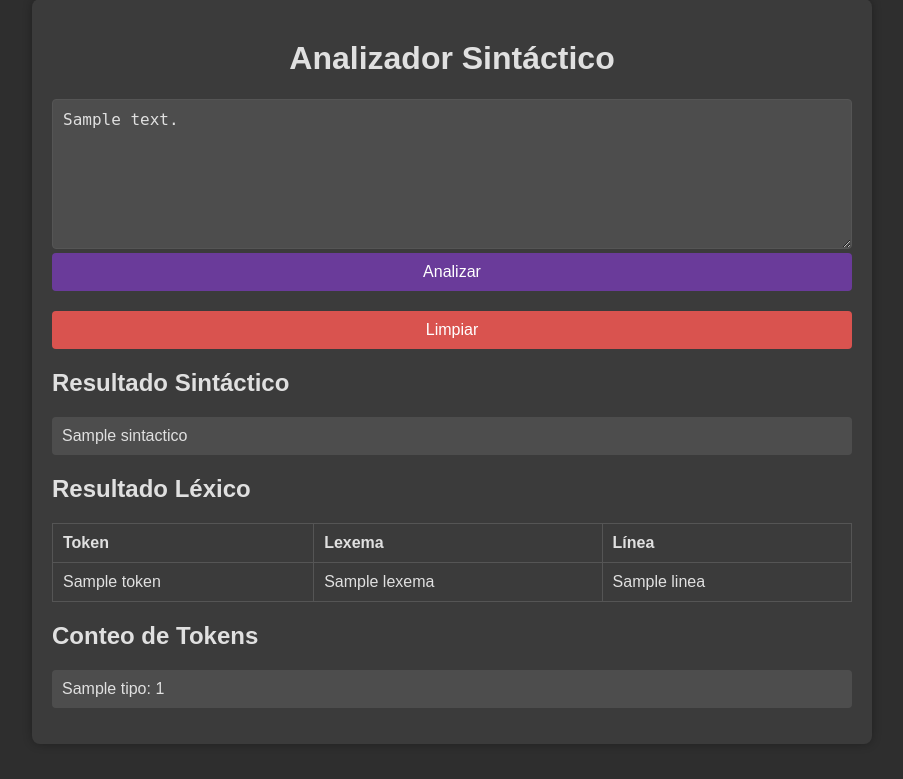
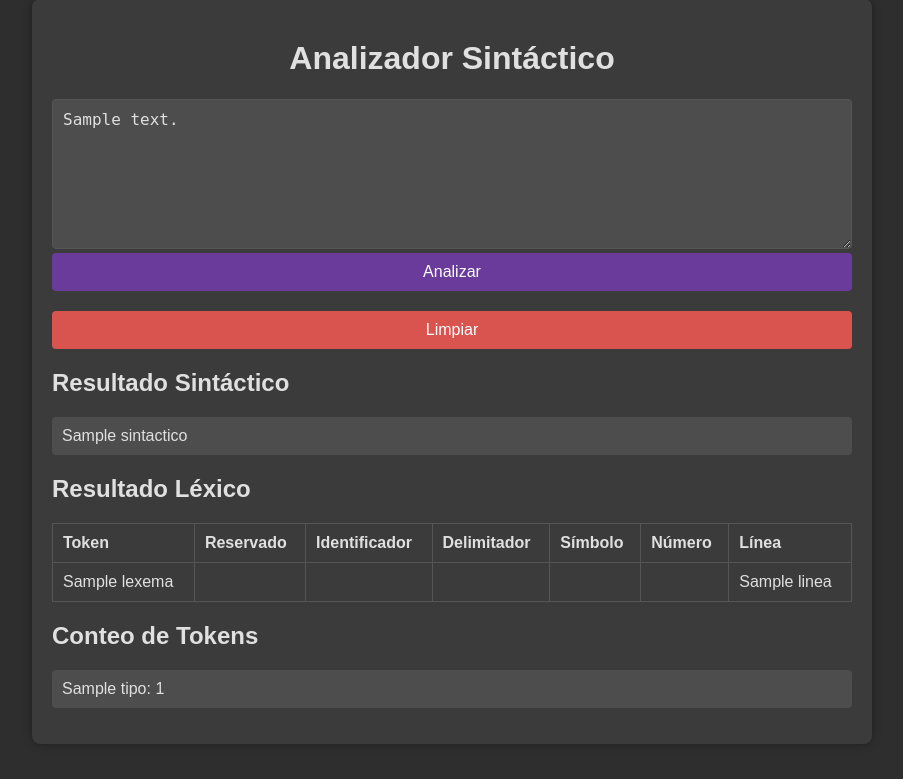
Before and after one commit to SaMods12/Compiladores, a Flask app: template Proyecto/templates/index.html in a window 1280 px wide. Shown: the part 21-800 px from the top of the page, without its empty margins (188-1091 px from the left). Run offline with Flask 3, Linux system fonts and the light colour scheme; the template is opened without the code that fills it: most values are stand-ins (such as "Sample title", 1, 10 or a date in 2020).

Commit message:
nuevo formato tabla de analizador lexico
Se modificó la parte del resultado léxico del HTML para que ahora marque con una 'X' el tipo de token correspondiente. Esto incluye actualizar la estructura del HTML para reflejar los tipos de tokens (Reservado, Identificador, Delimitador, Símbolo y Número).

```diff
--- a/Proyecto/templates/index.html
+++ b/Proyecto/templates/index.html
@@ -25,7 +25,7 @@
             </div>
         </form>
 
-<!-- Resultado Sintáctico -->
+        <!-- Resultado Sintáctico -->
         <h2>Resultado Sintáctico</h2>
         <ul>
             {% if resultado_sintactico %}
@@ -37,7 +37,6 @@
             {% endif %}
         </ul>
 
-
         <!-- Resultado Léxico en formato de tabla -->
         <h2>Resultado Léxico</h2>
         {% if resultado_lexico %}
@@ -46,15 +45,23 @@
                 <thead>
                     <tr>
                         <th>Token</th>
-                        <th>Lexema</th>
+                        <th>Reservado</th>
+                        <th>Identificador</th>
+                        <th>Delimitador</th>
+                        <th>Símbolo</th>
+                        <th>Número</th>
                         <th>Línea</th>
                     </tr>
                 </thead>
                 <tbody>
                     {% for lexema in resultado_lexico %}
                     <tr>
-                        <td>{{ lexema.token }}</td>
                         <td>{{ lexema.lexema }}</td>
+                        <td>{% if lexema.token == 'Reservado' %}X{% endif %}</td>
+                        <td>{% if lexema.token == 'Identificador' %}X{% endif %}</td>
+                        <td>{% if lexema.token == 'Delimitador' %}X{% endif %}</td>
+                        <td>{% if lexema.token == 'Simbolo' %}X{% endif %}</td>
+                        <td>{% if lexema.token == 'Número' %}X{% endif %}</td>
                         <td>{{ lexema.linea }}</td>
                     </tr>
                     {% endfor %}
```
